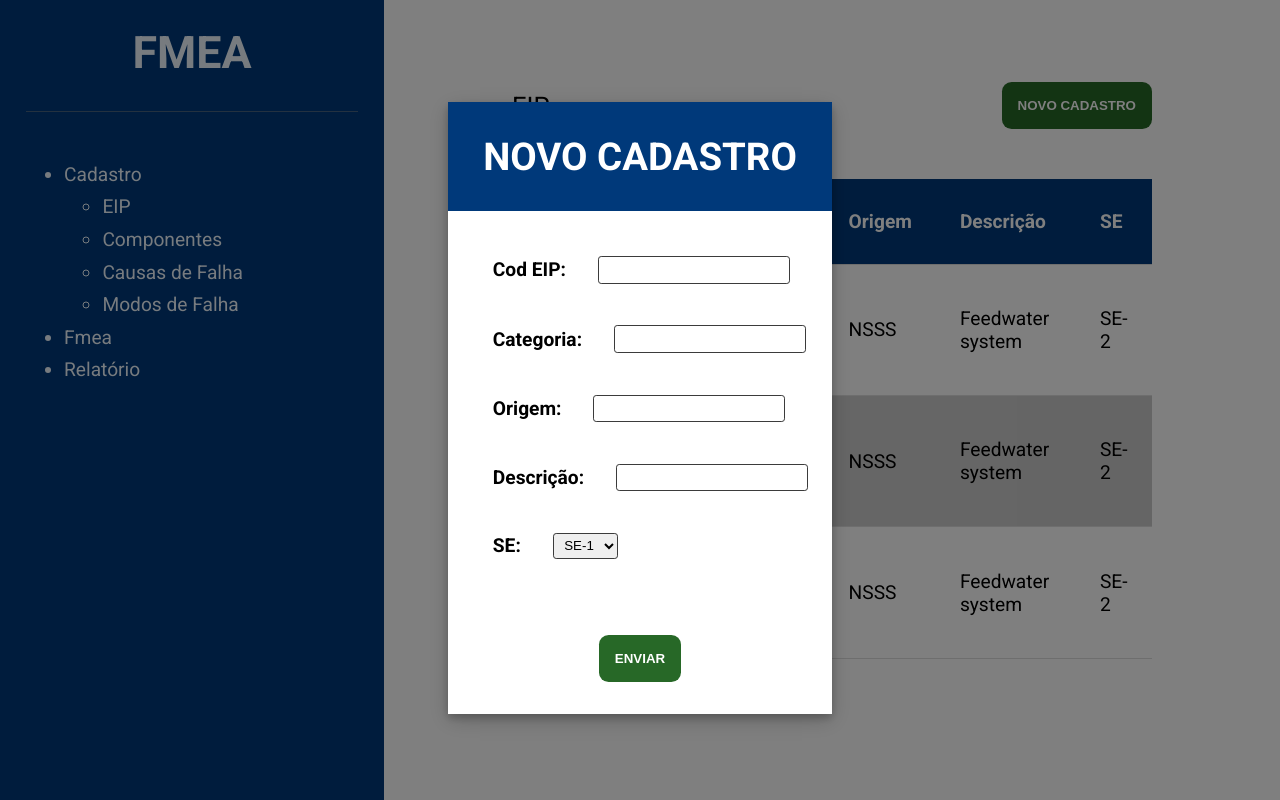
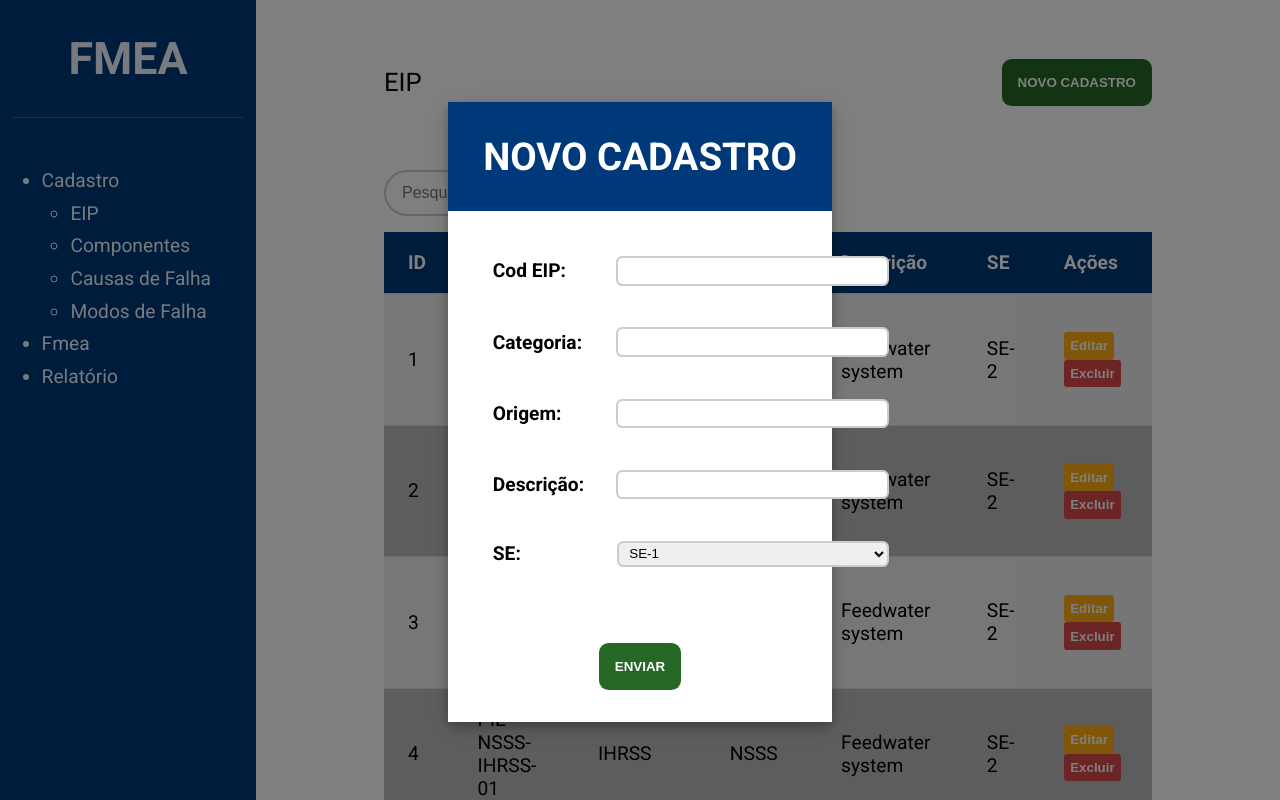
Before and after one commit to marcosvcsilva97/fmea, a plain HTML site: page Cadastro/eip.html in a window 1280 px wide. Both pictures are taken after a click on the button "NOVO CADASTRO". Shown: the top 800 px of the page. Drawn offline with Linux system fonts and the light colour scheme.

Commit message:
Ultimas alterações

```diff
--- a/Cadastro/eip.html
+++ b/Cadastro/eip.html
@@ -33,7 +33,11 @@
         <main>
             <div class="header">
                 <span>EIP</span>
-                <button class="modalBtn">Novo Cadastro</button>
+                <button class="modalBtn BtnNew">Novo Cadastro</button>
+            </div>
+
+            <div class="search-container">
+                <input type="text" class="search-box" placeholder="Pesquisar...">
             </div>
 
             <div class="table-container">
@@ -46,6 +50,7 @@
                             <th>Origem</th>
                             <th>Descrição</th>
                             <th>SE</th>
+                            <th>Ações</th>
                         </tr>
                     </thead>
                     <tbody id="tableBody">
@@ -60,7 +65,8 @@
                 </div>
             </div>
 
-            <div class="modal">
+            <!-- Novo Cadastro -->
+            <div class="modal modal-new">
                 <div class="content">
                     <header class="modal-header">
                         <h1>NOVO CADASTRO</h1>
@@ -97,10 +103,52 @@
                     </div>
                     <div class="modal-footer">
                         <button>Enviar</button>
+                        <!-- <button class="BtnCancel">Cancelar</button> -->
                     </div>
                 </div>
             </div>
 
+            <!-- Editar Cadastro -->
+            <div class="modal modal-edit">
+                <div class="content">
+                    <header class="modal-header">
+                        <h1>EDITAR CADASTRO</h1>
+                    </header>
+                    <div class="modal-container">
+                        <form action="" method="post">
+                            <div>
+                                <label for="codeip">Cod EIP:</label>
+                                <input type="text" id="codeip" />
+                            </div>
+                            <div>
+                                <label for="categoria">Categoria:</label>
+                                <input type="text" id="categoria" />
+                            </div>
+                            <div>
+                                <label for="origem">Origem:</label>
+                                <input type="text" id="origem" />
+                            </div>
+                            <div>
+                                <label for="descricao">Descrição:</label>
+                                <input type="text" id="descricao" />
+                            </div>
+                            <div>
+                                <label for="se">SE:</label>
+                                <select name="se" id="se">
+                                    <option value="se1">SE-1</option>
+                                    <option value="se2">SE-2</option>
+                                    <option value="se3">SE-3</option>
+                                    <option value="se4">SE-4</option>
+                                    <option value="se5">SE-5</option>
+                                </select>
+                            </div>
+                        </form>
+                    </div>
+                    <div class="modal-footer">
+                        <button>Enviar</button>
+                    </div>
+                </div>
+            </div>
             <!-- <button class="modalBtn">Alternar modal</button> -->
         </main>
     </div>
--- a/script.js
+++ b/script.js
@@ -30,6 +30,10 @@ function renderTable() {
         <td>${user.origem}</td>
         <td>${user.descricao}</td>
         <td>${user.se}</td>
+        <td id="actions">
+          <button class="BtnEdit">Editar</button>
+          <button>Excluir</button>
+        </td>
       </tr>
     `;
     tableBody.innerHTML += row;
@@ -54,24 +58,46 @@ function prevPage() {
 
 renderTable();
 
-// Modal
-const switchModal = () => {
-    const modal = document.querySelector('.modal')
-    const actualStyle = modal.style.display
+// Modal Novo Cadastro
+const switchModalNew = () => {
+    const modalNew = document.querySelector('.modal-new')
+    const actualStyle = modalNew.style.display
     if(actualStyle == 'block') {
-      modal.style.display = 'none'
+      modalNew.style.display = 'none'
     }
     else {
-      modal.style.display = 'block'
+      modalNew.style.display = 'block'
     }
   }
 
-  const btn = document.querySelector('.modalBtn')
-  btn.addEventListener('click', switchModal)
+  const btnNew = document.querySelector('.BtnNew')
+  btnNew.addEventListener('click', switchModalNew)
 
   window.onclick = function(event) {
-      const modal = document.querySelector('.modal')
-    if (event.target == modal) {
-      switchModal()
+    const modalNew = document.querySelector('.modal-new')
+    if (event.target == modalNew) {
+      switchModalNew()
     }
   }
+
+  //Modal Editar Cadastro
+  // const switchModalEdit = () => {
+  //   const modal = document.querySelector('.modal-edit')
+  //   const actualStyle = modal.style.display
+  //   if(actualStyle == 'block') {
+  //     modal.style.display = 'none'
+  //   }
+  //   else {
+  //     modal.style.display = 'block'
+  //   }
+  // }
+
+  // const btnEdit = document.querySelector('.BtnEdit')
+  // btnEdit.addEventListener('click', switchModalEdit)
+
+  // window.onclick = function(event) {
+  //     const modal = document.querySelector('.modal-edit')
+  //   if (event.target == modal) {
+  //     switchModalEdit()
+  //   }
+  // }
--- a/style.css
+++ b/style.css
@@ -15,14 +15,14 @@ body {
 
 .container {
     display: grid;
-    grid-template-columns: 24rem auto;
+    grid-template-columns: 16rem auto;
     font-size: 1.2rem;
     height: 100vh;
 }
 
 .container nav {
     background-color: rgb(0, 57, 122);
-    padding: 1.6rem;
+    padding: 2rem 0.8rem;
     color: var(--fontcolor-nav);
 }
 
@@ -36,7 +36,7 @@ body {
 }
 
 .container nav ul {
-    margin-left: 2.4rem;
+    margin-left: 1.8rem;
 }
 
 .container nav ul li {
@@ -56,7 +56,7 @@ body {
 .container main {
     padding: 2rem 8rem;
     display: grid;
-    grid-template-rows: 1fr 4fr;
+    grid-template-rows: 100px 100px 4fr;
 }
 
 .container .header {
@@ -86,12 +86,35 @@ body {
     background-color: rgb(70, 141, 70);
 }
 
+/* Search */
+.search-container {
+    display: flex;
+    align-items: end;
+    flex-direction: row;
+    margin-bottom: 1rem;
+}
+
+.search-box {
+    width: 20rem;
+    padding: 12px 40px 12px 16px;
+    font-size: 16px;
+    border: 2px solid #ccc;
+    border-radius: 25px;
+    outline: none;
+    transition: 0.3s;
+}
+
+.search-box:focus {
+    border-color: #007BFF;
+    box-shadow: 0 0 5px rgba(0, 123, 255, 0.5);
+}
+
 /* Table */
 .table-container {
     overflow-y: auto;
     overflow-x: auto;
     max-width: 100%;
-  max-height: 30rem;
+    max-height: 60rem;
 }
 
 table {
@@ -99,7 +122,8 @@ table {
     border-collapse: collapse;
 }
 
-th, td {
+th,
+td {
     padding: 1.2rem 1.5rem;
     text-align: left;
     border-bottom: 0.1rem solid #ddd;
@@ -111,7 +135,32 @@ th {
 }
 
 tr:nth-child(even) {
-  background-color: #CCC;
+    background-color: #BBB;
+}
+
+tr:nth-child(odd) {
+    background-color: #EEE;
+}
+
+#actions button {
+    font-weight: bold;
+    background-color: rgb(255, 173, 21);
+    padding: 0.4rem;
+    border-radius: 0.2rem;
+    cursor: pointer;
+    color: #FFF;
+}
+
+#actions button:hover {
+    background-color: rgb(253, 198, 95);
+}
+
+#actions button:nth-child(2) {
+    background-color: rgb(218, 74, 74);
+}
+
+#actions button:nth-child(2):hover {
+    background-color: rgb(214, 106, 106);
 }
 
 .pagination {
@@ -149,7 +198,7 @@ tr:nth-child(even) {
     width: 100%;
     height: 100%;
     overflow: auto;
-    background-color: rgba(0,0,0,0.5);
+    background-color: rgba(0, 0, 0, 0.5);
 }
 
 .modal .content {
@@ -182,6 +231,7 @@ tr:nth-child(even) {
     display: flex;
     flex-direction: row;
     align-items: center;
+    justify-content: space-between;
     gap: 2rem;
 }
 
@@ -191,10 +241,23 @@ tr:nth-child(even) {
 
 .modal .content .modal-container input,
 .modal .content .modal-container select {
-    border: 1px solid #3b3b3b;
-    border-radius: .2rem;
+    border: 2px solid #ccc;
+    border-radius: .4rem;
     height: 1.6rem;
     padding: 0 0.4rem;
+    width: 16rem;
+    outline: none;
+    transition: 0.3s;
+}
+
+.modal .content .modal-container input:focus,
+.modal .content .modal-container select:focus {
+    border-color: #007BFF;
+    box-shadow: 0 0 5px rgba(0, 123, 255, 0.5);
+}
+
+.modal .content .modal-container select {
+    width: 17rem;
 }
 
 .modal .content .modal-footer {
```
Also changed, not shown: Cadastro/causa-de-falha.html (+5 -0 lines), Cadastro/componentes.html (+5 -0 lines), Cadastro/modos-de-falha.html (+5 -0 lines). Lines whose indentation alone changed are shown as unchanged.
